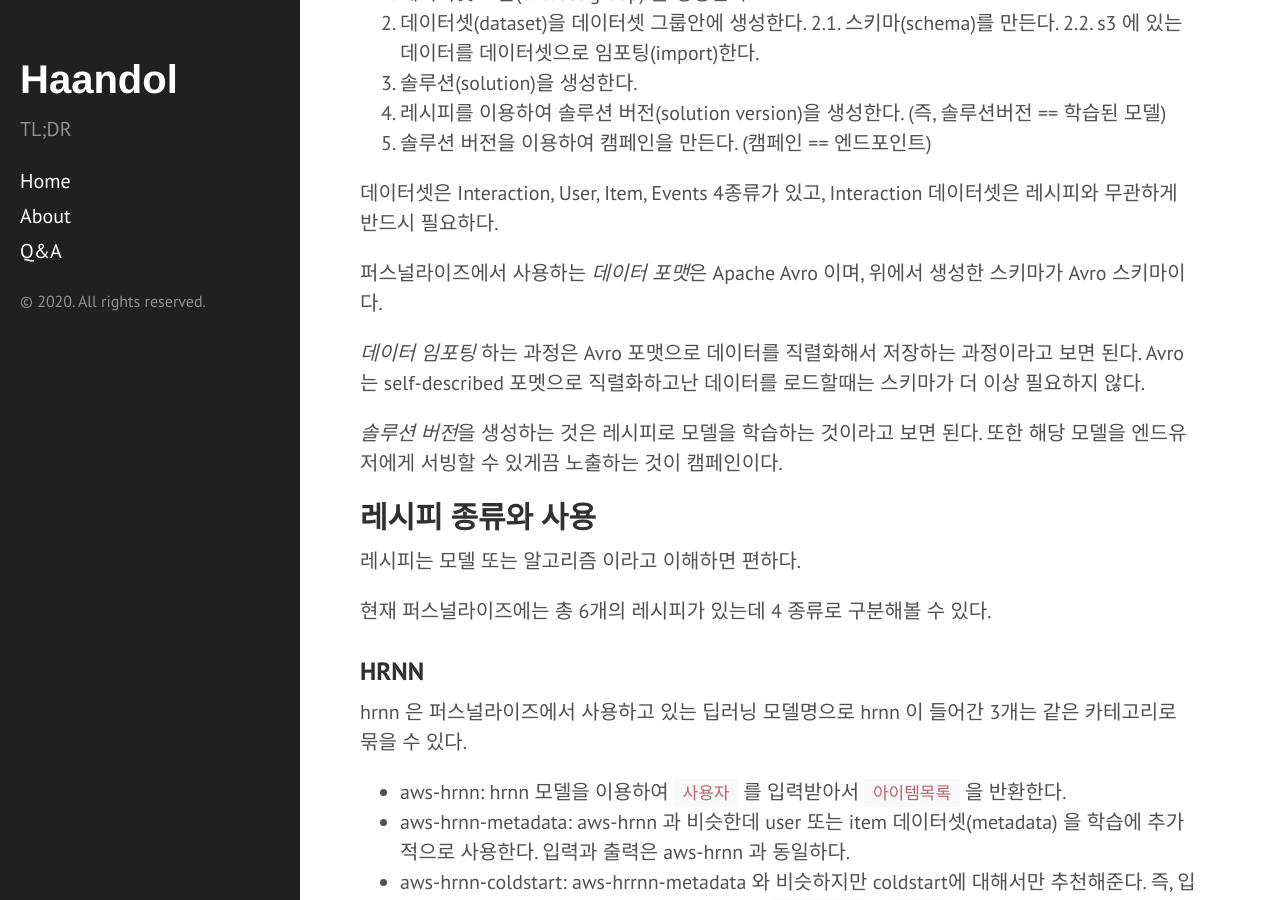
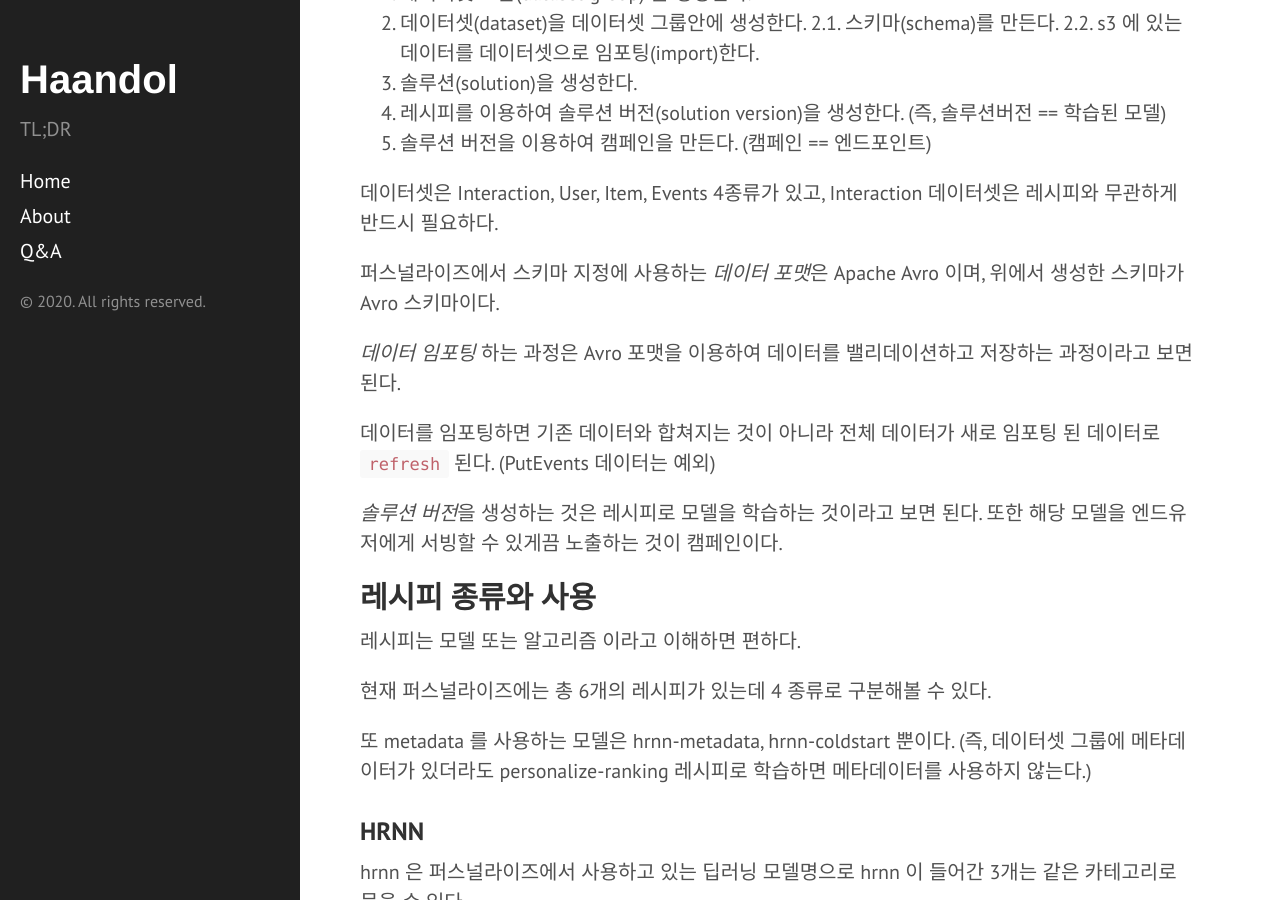
Before and after one commit to haandol/haandol.github.com, a Jekyll site: the page built from _posts/2020-06-19-aws-personalize-demystified.md, in a window 1280 px wide and 900 px high, scrolled down 1255 px. Built offline with Jekyll 4.4.1, drawn with Linux system fonts in a browser that asks for light colours; comment, search, counter and statistics services are not loaded; some of the changed text lies outside the part shown.

Commit message:
correct wrong informations

```diff
--- a/_posts/2020-06-19-aws-personalize-demystified.md
+++ b/_posts/2020-06-19-aws-personalize-demystified.md
@@ -39,9 +39,11 @@
 
 데이터셋은 Interaction, User, Item, Events 4종류가 있고, Interaction 데이터셋은 레시피와 무관하게 반드시 필요하다.
 
-퍼스널라이즈에서 사용하는 *데이터 포맷*은 Apache Avro 이며, 위에서 생성한 스키마가 Avro 스키마이다.
+퍼스널라이즈에서 스키마 지정에 사용하는 *데이터 포맷*은 Apache Avro 이며, 위에서 생성한 스키마가 Avro 스키마이다.
 
-*데이터 임포팅* 하는 과정은 Avro 포맷으로 데이터를 직렬화해서 저장하는 과정이라고 보면 된다. Avro 는 self-described 포멧으로 직렬화하고난 데이터를 로드할때는 스키마가 더 이상 필요하지 않다.
+*데이터 임포팅* 하는 과정은 Avro 포맷을 이용하여 데이터를 밸리데이션하고 저장하는 과정이라고 보면 된다.
+
+데이터를 임포팅하면 기존 데이터와 합쳐지는 것이 아니라 전체 데이터가 새로 임포팅 된 데이터로 `refresh` 된다. (PutEvents 데이터는 예외)
 
 *솔루션 버전*을 생성하는 것은 레시피로 모델을 학습하는 것이라고 보면 된다. 또한 해당 모델을 엔드유저에게 서빙할 수 있게끔 노출하는 것이 캠페인이다.
 
@@ -50,6 +52,9 @@
 레시피는 모델 또는 알고리즘 이라고 이해하면 편하다.
 
 현재 퍼스널라이즈에는 총 6개의 레시피가 있는데 4 종류로 구분해볼 수 있다.
+
+또 metadata 를 사용하는 모델은 hrnn-metadata, hrnn-coldstart 뿐이다.
+(즉, 데이터셋 그룹에 메타데이터가 있더라도 personalize-ranking 레시피로 학습하면 메타데이터를 사용하지 않는다.)
 
 ### HRNN
 
@@ -82,7 +87,9 @@
 
 ## 실시간 이벤트 저장
 
-PutEvents 라는 API 를 통해서 `hrnn` 모델을 사용하는 레시피에 대해서 실시간 인터액션 데이터를 추천결과에 반영할 수 있다.
+PutEvents 라는 API 를 통해서 인터액션 데이터를 저장하고 실시간으로 추천결과에 반영할 수 있다. Personalize 에서 제공하는 predefined recipe 에서 사용가능하다.
+
+저장비용외에 추가비용은 없다.
 
 ## 필터
 
```
